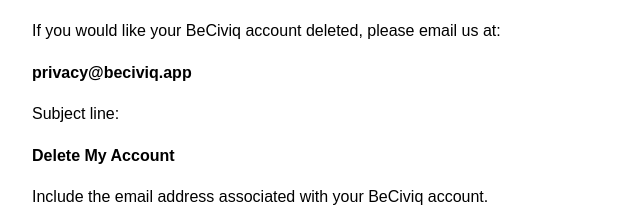
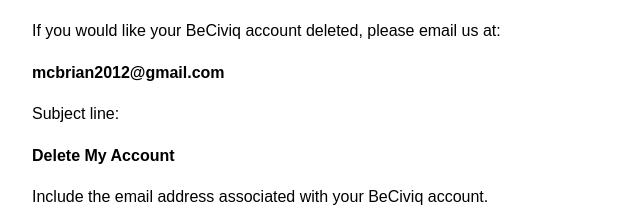
Before and after one commit to bie0002/beciviq, a plain HTML site: page delete-account.html in a window 1280 px wide. Shown: the part 136-359 px from the top of the page, 208-848 px from the left. Drawn offline with Linux system fonts and the light colour scheme.

Commit message:
Change email for account deletion instructions
Updated contact email for account deletion requests.

```diff
--- a/delete-account.html
+++ b/delete-account.html
@@ -20,7 +20,7 @@
 
 <p>If you would like your BeCiviq account deleted, please email us at:</p>
 
-<p><strong>privacy@beciviq.app</strong></p>
+<p><strong>mcbrian2012@gmail.com</strong></p>
 
 <p>Subject line:</p>
 
```
